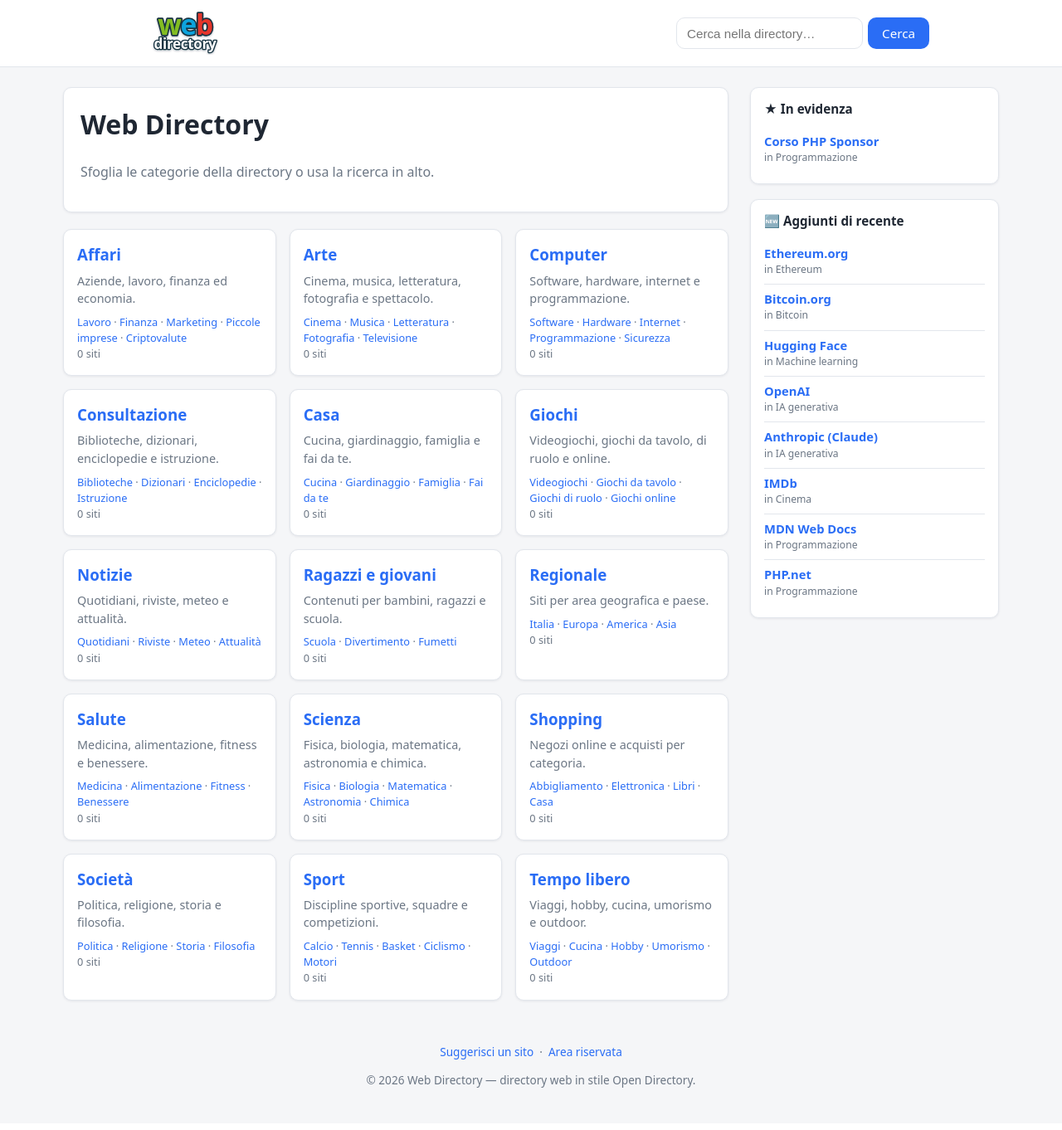
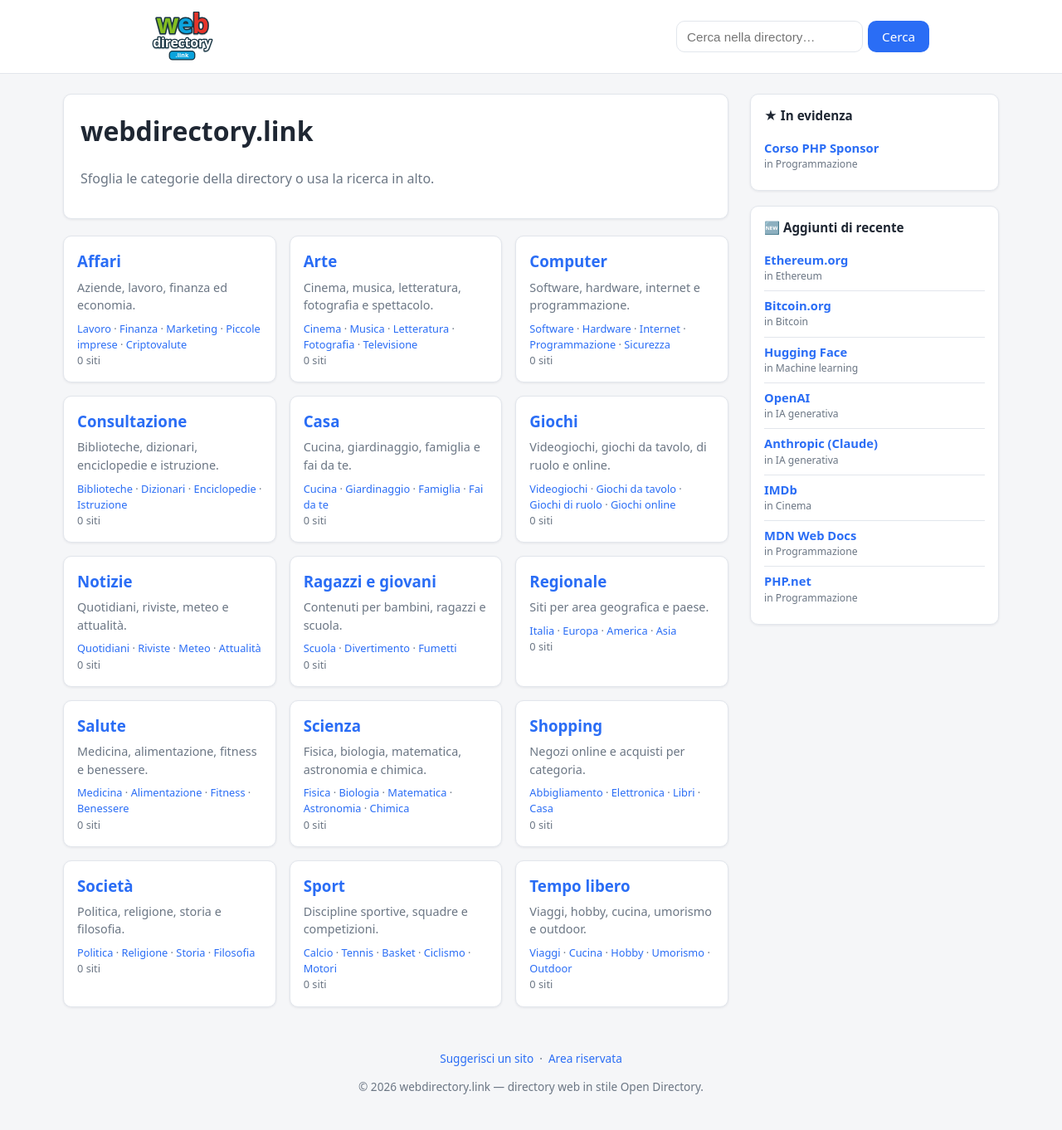
Before and after one commit to toninbardhi/toninbardhi, a PHP site: page / in a window 1280 px wide. Shown: the whole page at 83% size. Before the commit the page ends 1311 px from the top, so only its background shows below. Run offline with PHP 8.4, Linux system fonts and the light colour scheme; data comes from the database, SQL or seed files in the repository.

Commit message:
Logo con ".link" e nome sito allineato al dominio webdirectory.link
- logo.svg: aggiunta la terza parola ".link" come targhetta del dominio
  (pill blu con contorno), per rispecchiare webdirectory.link
- nome del sito impostato su "webdirectory.link" (titoli, footer, H1)
- logo nell'header un po' più grande

Co-Authored-By: Claude Opus 4.8 <noreply@anthropic.com>
Claude-Session: https://claude.ai/code/session_01GhLaDA83QyLvQ9gbhtgDVK

```diff
--- a/app/config.example.php
+++ b/app/config.example.php
@@ -23,7 +23,7 @@ return [
 
     // --- Sito ---
     'site' => [
-        'name'     => 'Web Directory',
+        'name'     => 'webdirectory.link',
         // URL base dell'installazione. Lascia '' se il sito è nella
         // radice del dominio, altrimenti es. '/directory'
         'base_url' => '',
--- a/app/config.php
+++ b/app/config.php
@@ -14,7 +14,7 @@ return [
         'charset' => 'utf8mb4',
     ],
     'site' => [
-        'name'     => 'Web Directory',
+        'name'     => 'webdirectory.link',
         'base_url' => '',
         'url'      => getenv('SITE_URL') ?: 'https://webdirectory.link',
     ],
--- a/assets/css/style.css
+++ b/assets/css/style.css
@@ -22,8 +22,8 @@ img{max-width:100%}
 .site-header .bar{display:flex; align-items:center; gap:16px; padding:14px 0; flex-wrap:wrap}
 .logo{display:inline-flex; align-items:center}
 .logo:hover{text-decoration:none}
-.logo-img{display:block; height:52px; width:auto}
-@media(max-width:520px){ .logo-img{height:40px} }
+.logo-img{display:block; height:60px; width:auto}
+@media(max-width:520px){ .logo-img{height:46px} }
 .site-header form.search{margin-left:auto; display:flex; gap:6px}
 .site-header input[type=search]{
   padding:8px 12px; border:1px solid var(--border); border-radius:var(--radius);
```
Also changed, not shown: assets/logo.svg.
